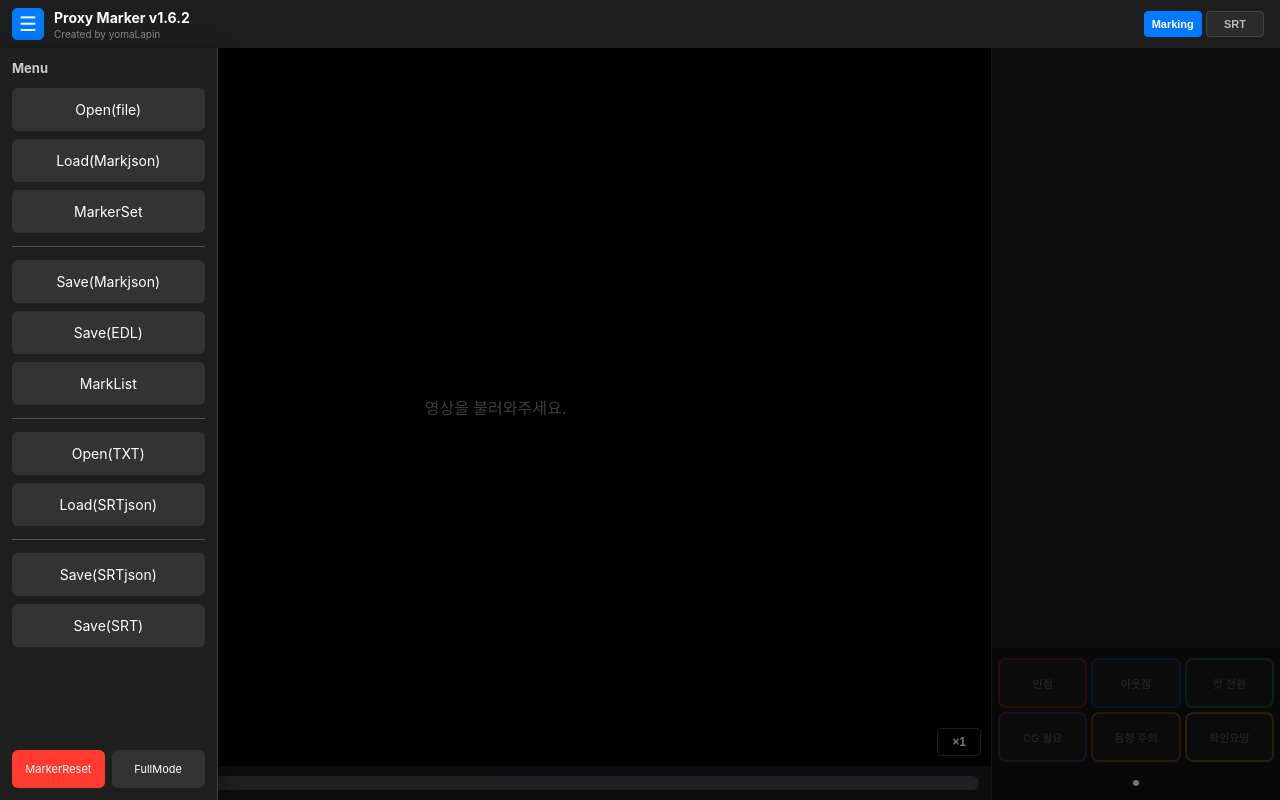
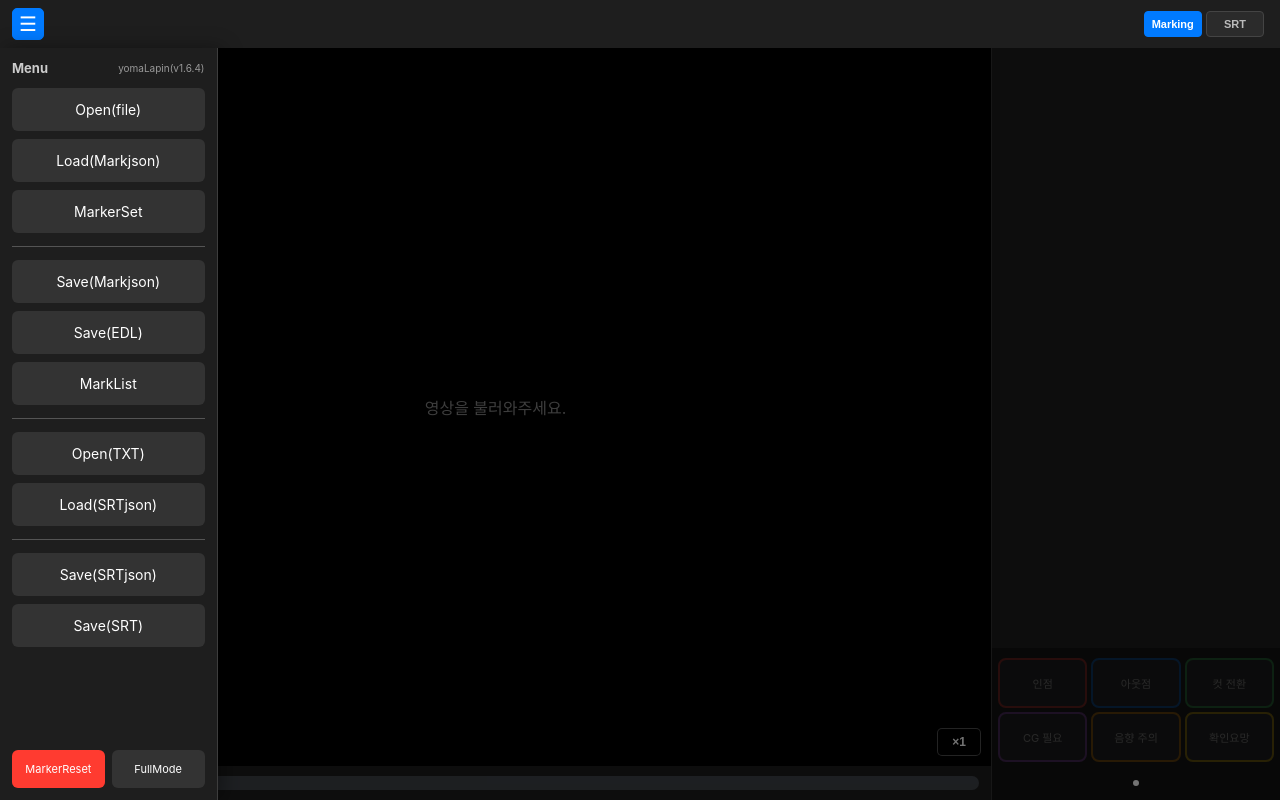
Before and after one commit to yomaLapin/proxymarker, a plain HTML site: page index.html in a window 1280 px wide. Both pictures are taken after a click on the button "메뉴 열기". Drawn offline with Linux system fonts and the light colour scheme.

Commit message:
Add files via upload

```diff
--- a/index.html
+++ b/index.html
@@ -12,6 +12,14 @@
 
 
     <title>프록시 영상 마커 기록기</title>
+    <script>
+        // iPadOS는 시스템 창 제어 버튼이 앱의 좌상단을 덮을 수 있습니다.
+        // 창 크기 자동 감지 없이 iPadOS에서만 메뉴 아이콘의 수평 위치를 옮깁니다.
+        if (/iPad/.test(navigator.userAgent) ||
+            (navigator.platform === 'MacIntel' && navigator.maxTouchPoints > 1)) {
+            document.documentElement.classList.add('ipados-menu-safe');
+        }
+    </script>
     <style>
         /* 기본 설정 및 리셋 */
         * { box-sizing: border-box; margin: 0; padding: 0; }
@@ -57,26 +65,6 @@
             flex-shrink: 0;
             gap: 10px;
         }
-        .title-area {
-            display: flex;
-            flex-direction: column;
-            justify-content: center;
-            flex-grow: 1;
-            min-width: 0;
-            overflow: hidden;
-        }
-        #project-title {
-            font-weight: bold;
-            font-size: 14px;
-            white-space: nowrap;
-            overflow: hidden;
-            text-overflow: ellipsis;
-        }
-        #creator-credit {
-            font-size: 10px;
-            color: #888;
-            margin-top: 2px;
-        }
         .header-actions {
             display: flex;
             align-items: center;
@@ -100,6 +88,10 @@
             touch-action: manipulation;
         }
         #menu-toggle[aria-expanded="true"] { background: #007aff; border-color: #007aff; }
+        /* iPadOS 전용: 기존 제목 'Proxy'의 x/y 근처부터 메뉴 버튼을 배치합니다.
+           iPhone, Android, PC 화면에는 적용되지 않습니다. */
+        html.ipados-menu-safe #menu-toggle { margin-left: 72px; }
+
 
         /* 헤더 바로 아래에 펼쳐지는 서랍형 메뉴. 닫힌 상태에는 공간을 차지하지 않습니다. */
         #drawer-backdrop {
@@ -125,7 +117,8 @@
         #app-drawer.open {
             transform: translateX(0); visibility: visible; pointer-events: auto;
         }
-        .drawer-head { display: flex; align-items: center; margin-bottom: 12px; flex-shrink: 0; }
+        .drawer-head { display: flex; align-items: center; justify-content: space-between; gap: 6px; margin-bottom: 12px; flex-shrink: 0; }
+        .drawer-version { margin-left: auto; color: #999; font-size: 10px; white-space: nowrap; }
         .drawer-title { font-size: 13px; font-weight: bold; color: #ccc; }
         .drawer-action {
             display: block; width: 100%; margin-bottom: 8px;
@@ -184,8 +177,6 @@
             #tab-menu { gap: 3px; margin-right: 2px; }
             .tab-btn { padding: 6px 5px; font-size: 10px; }
             .header-btn { padding: 6px; font-size: 10px; }
-            #project-title { font-size: 12px; }
-            #creator-credit { display: none; }
             #menu-toggle { width: 30px; height: 30px; flex-basis: 30px; font-size: 18px; }
         }
         @media (max-width: 360px) {
@@ -195,7 +186,6 @@
             .header-btn { padding: 6px 4px; font-size: 9px; }
             .header-actions { gap: 2px; }
             #tab-menu { gap: 2px; margin-right: 1px; }
-            #project-title { font-size: 11px; }
         }
 
 
@@ -494,10 +484,6 @@
 <body>
     <header>
         <button id="menu-toggle" type="button" aria-label="메뉴 열기" aria-controls="app-drawer" aria-expanded="false">☰</button>
-        <div class="title-area">
-            <div id="project-title">Proxy Marker v1.6.2 <span id="offline-badge" style="display:none; font-size:10px; color:#ffcc00; margin-left:5px;">(Offline)</span></div>
-            <div id="creator-credit">Created by yomaLapin</div>
-        </div>
         <div class="header-actions">
             <!-- 체크(기록) 복귀 버튼만 헤더에 유지합니다. -->
             <div id="tab-menu" role="group" aria-label="화면 전환">
@@ -510,7 +496,8 @@
     <!-- v1.5.8: 기존 버튼 ID를 유지하여 기능 로직을 그대로 재사용합니다. -->
     <div id="drawer-backdrop" aria-hidden="true"></div>
     <nav id="app-drawer" aria-label="Menu" aria-hidden="true">
-        <div class="drawer-head"><span class="drawer-title">Menu</span></div>
+        <div class="drawer-head"><span class="drawer-title">Menu</span><span class="drawer-version">yomaLapin(v1.6.4)</span></div>
+        <span id="offline-badge" style="display:none; font-size:10px; color:#ffcc00; margin-bottom:5px;">(Offline)</span>
         <label class="drawer-action" for="video-upload">Open(file)</label>
         <input type="file" id="video-upload" accept="video/*, audio/*" style="display:none;">
         <label class="drawer-action" for="json-load">Load(Markjson)</label>
--- a/sw.js
+++ b/sw.js
@@ -1,5 +1,5 @@
 const CACHE_PREFIX = 'proxymarker-cache-';
-const CACHE_VERSION = 'v1.6.2';
+const CACHE_VERSION = 'v1.6.4';
 const CACHE_NAME = CACHE_PREFIX + CACHE_VERSION;
 
 // 캐시할 기본 파일 목록
```
